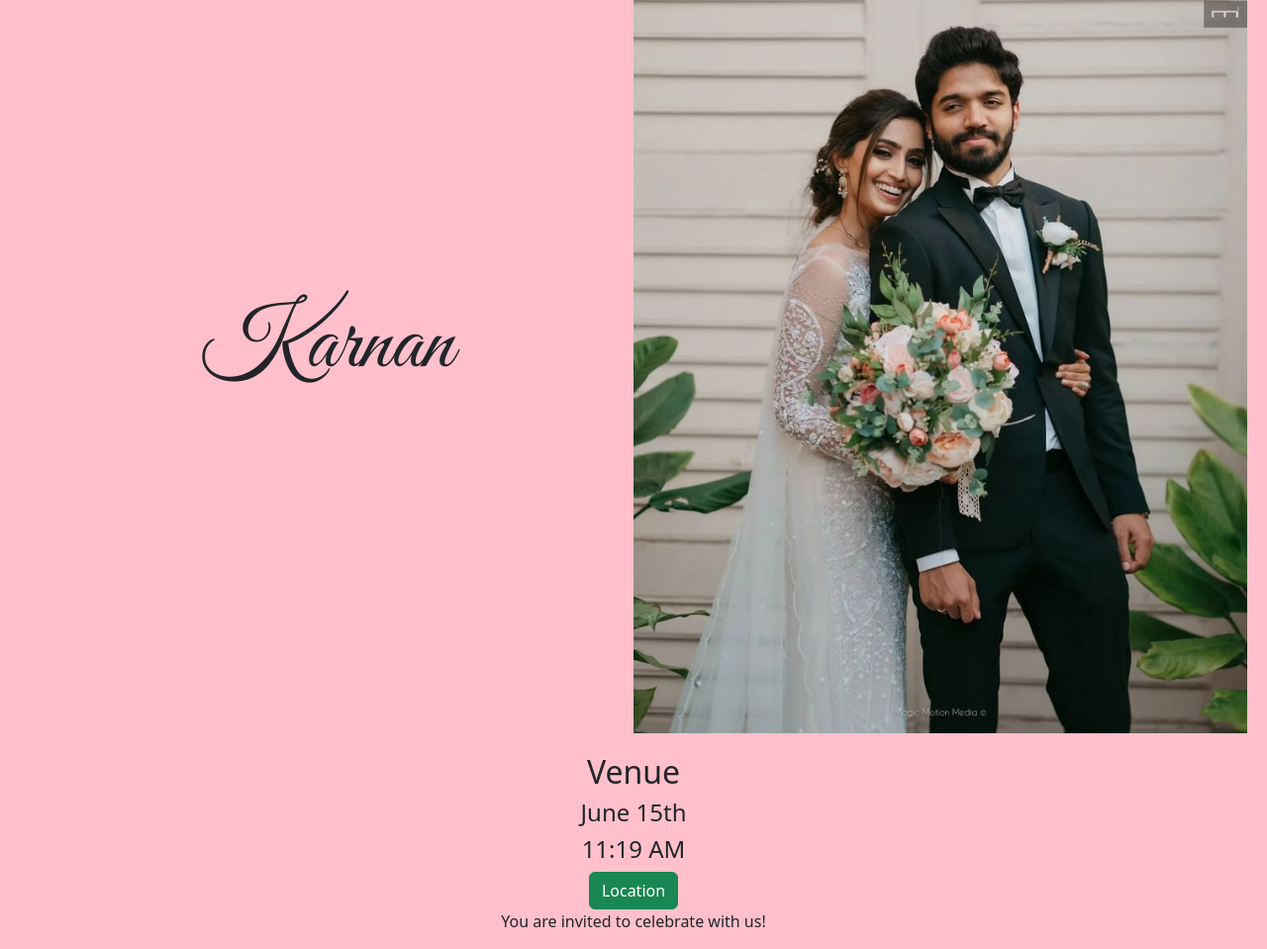
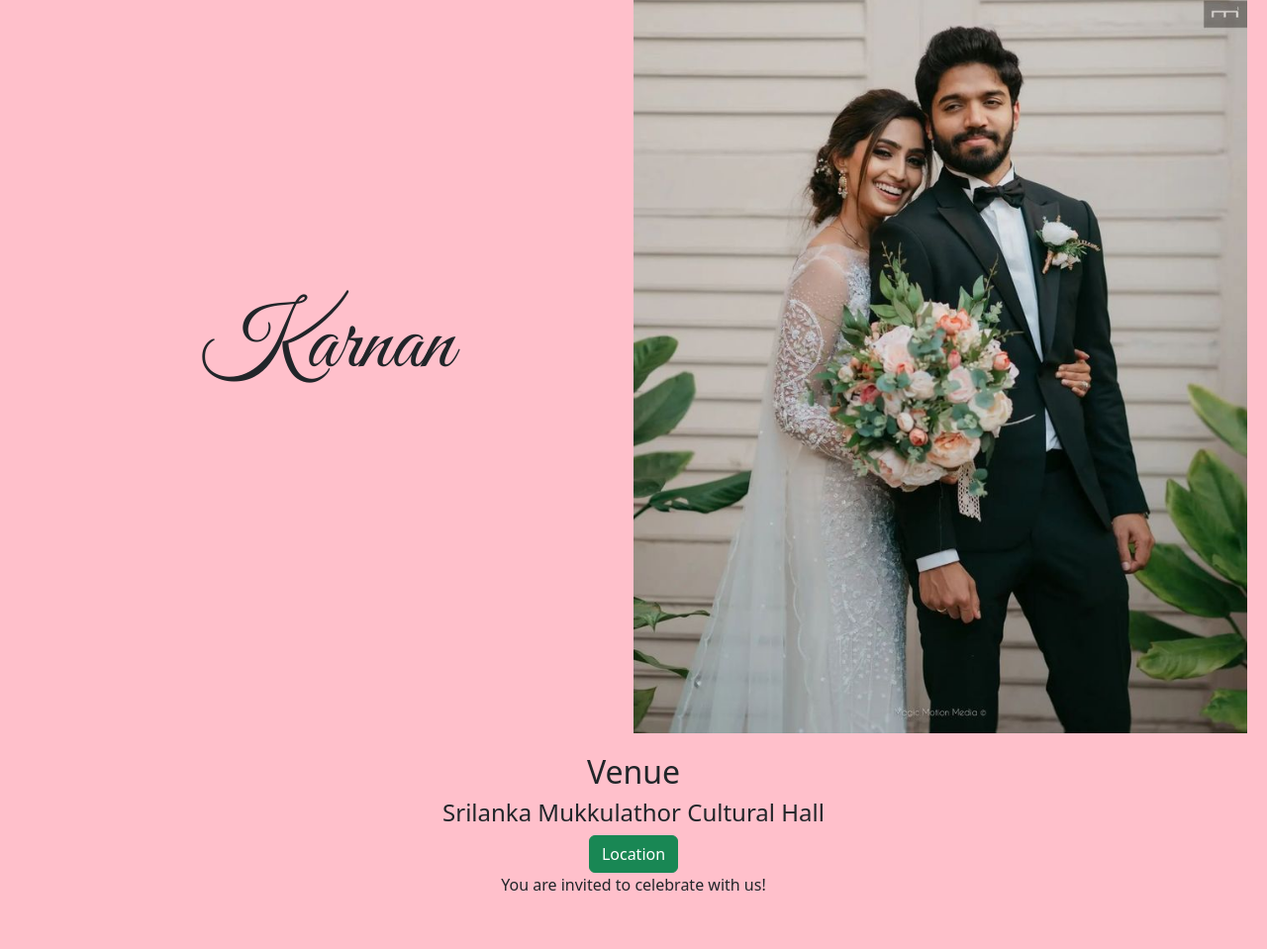
Before and after one commit to shihanzi/RubyWed, a plain HTML site: page index.html in a window 1280 px wide. Shown: the part 1647-2606 px from the top of the page at 99% size. After the commit the page ends 2569 px from the top, so only its background shows below. Drawn offline with nearby package versions, Linux system fonts and the light colour scheme; a script that the page names is missing.

Commit message:
location updated

```diff
--- a/index.html
+++ b/index.html
@@ -43,9 +43,8 @@
   </div>
   <div class="wedding-info">
     <h2>Venue</h2>
-    <h4>June 15th</h4>
-    <h4>11:19 AM</h4>
-    <button type="locationButton" class="btn btn-success">Location</button>
+    <h4>Srilanka Mukkulathor Cultural Hall</h4>
+    <a href="https://maps.app.goo.gl/yAAyQgi2ExNkUaNg9" target="_blank" class="btn btn-success">Location</a>
     <p>You are invited to celebrate with us!</p>
   </div>
   </div>
```
